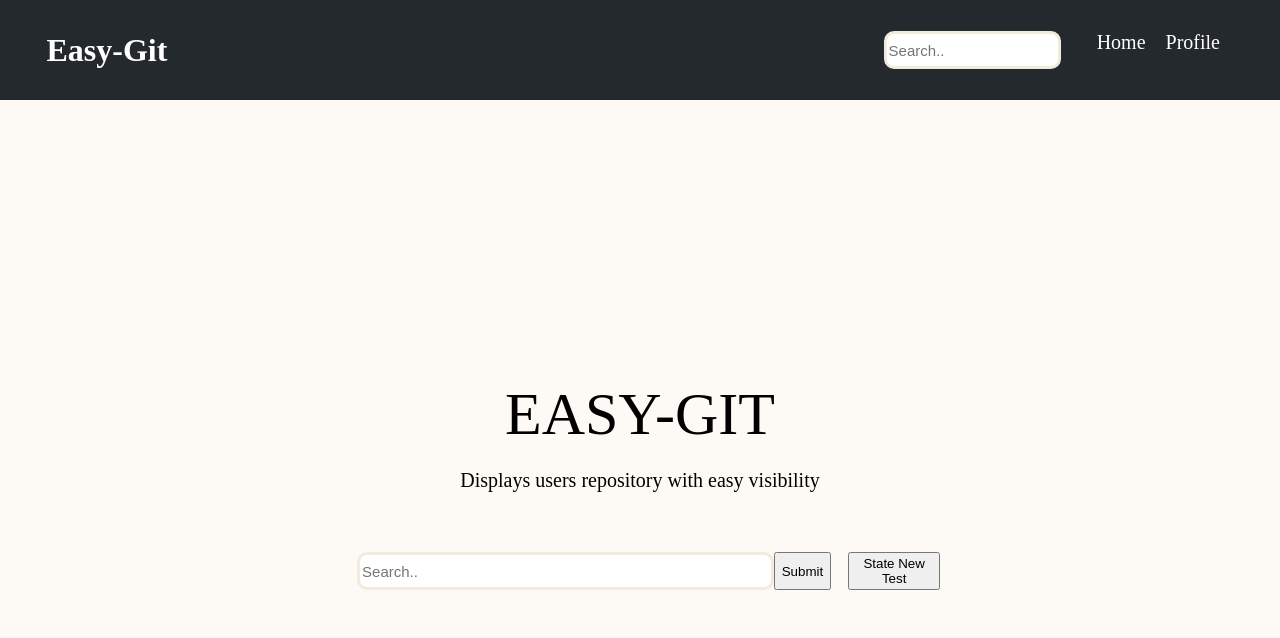
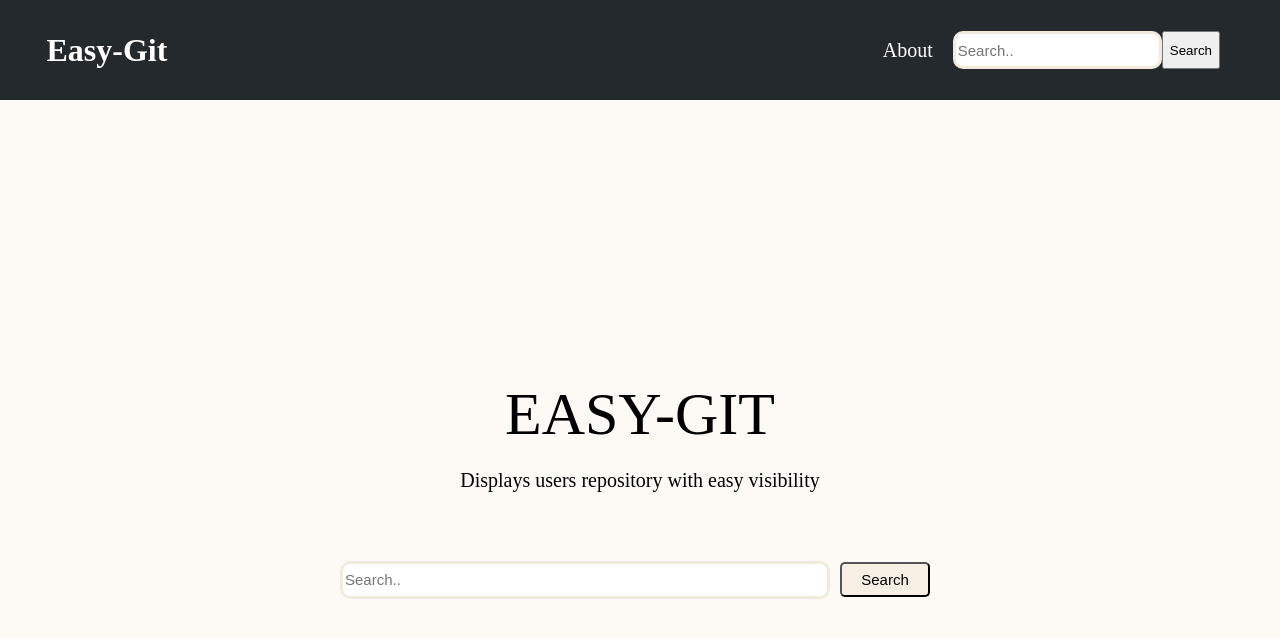
Before and after one commit to JamesTLopez/easy-git, a React (Create React App) app: page / in a window 1280 px wide. Shown: the top 638 px of the page. Built offline with nearby package versions, Linux system fonts and the light colour scheme; a web font is replaced by a local one.

Commit message:
navbar functionality

```diff
--- a/src/App.css
+++ b/src/App.css
@@ -50,15 +50,22 @@ body .navbar-container .navbar-content .logo,
   -webkit-box-pack: center;
       -ms-flex-pack: center;
           justify-content: center;
-  color: white;
   width: 300px;
   height: 100%;
 }
 
-html .navbar-container .navbar-content .logo h1,
-body .navbar-container .navbar-content .logo h1,
-#root .navbar-container .navbar-content .logo h1,
-.App .navbar-container .navbar-content .logo h1 {
+html .navbar-container .navbar-content .logo a,
+body .navbar-container .navbar-content .logo a,
+#root .navbar-container .navbar-content .logo a,
+.App .navbar-container .navbar-content .logo a {
+  text-decoration: none;
+  color: white;
+}
+
+html .navbar-container .navbar-content .logo a h1,
+body .navbar-container .navbar-content .logo a h1,
+#root .navbar-container .navbar-content .logo a h1,
+.App .navbar-container .navbar-content .logo a h1 {
   padding: 0;
   margin: 0;
   width: 150px;
@@ -103,6 +110,12 @@ html .navbar-container .navbar-content .nav-area nav ul li,
 body .navbar-container .navbar-content .nav-area nav ul li,
 #root .navbar-container .navbar-content .nav-area nav ul li,
 .App .navbar-container .navbar-content .nav-area nav ul li {
+  display: -webkit-box;
+  display: -ms-flexbox;
+  display: flex;
+  -webkit-box-align: center;
+      -ms-flex-align: center;
+          align-items: center;
   color: white;
   font-size: 20px;
   padding: 10px;
@@ -297,6 +310,9 @@ body .search-container .search-content .area .search-form form,
   -webkit-box-pack: center;
       -ms-flex-pack: center;
           justify-content: center;
+  -webkit-box-align: center;
+      -ms-flex-align: center;
+          align-items: center;
   width: 100%;
 }
 
@@ -310,6 +326,18 @@ body .search-container .search-content .area .search-form form input,
   border-radius: 10px;
   border: solid #f1eadd;
   outline: none;
+}
+
+html .search-container .search-content .area .search-form form button,
+body .search-container .search-content .area .search-form form button,
+#root .search-container .search-content .area .search-form form button,
+.App .search-container .search-content .area .search-form form button {
+  margin: 10px;
+  height: 35px;
+  width: 90px;
+  font-size: 15px;
+  border-radius: 5px;
+  background-color: #f7efe4;
 }
 
 html .profile-container,
--- a/src/App.scss
+++ b/src/App.scss
@@ -28,14 +28,19 @@ body,
                 display: flex;
                 align-items: center;
                 justify-content: center;
-                color:white;
                 width:300px;
                 height: 100%;
-                h1{
-                    padding:0;
-                    margin:0;
-                    width: 150px;
+                a{
+                    text-decoration: none;
+                    color:white;
+                    h1{
+                        padding:0;
+                        margin:0;
+                        width: 150px;
+                    }
+
                 }
+
             }
             .nav-area {
                 display: flex;
@@ -51,6 +56,8 @@ body,
                         list-style: none;
                         margin-right: 50px;
                         li{
+                            display: flex;
+                            align-items: center;
                             color:white;
                             font-size:20px;
                             padding:10px;
@@ -153,6 +160,7 @@ body,
                     form{
                         display: flex;
                         justify-content: center;
+                        align-items: center;
                         width: 100%;
                         input{
                             width: 80%;
@@ -161,6 +169,14 @@ body,
                             border-radius: 10px;
                             border: solid #f1eadd;
                             outline:none;
+                        }
+                        button{
+                            margin:10px;
+                            height: 35px;
+                            width:90px;
+                            font-size:15px;
+                            border-radius:5px;
+                            background-color:#f7efe4;
                         }
                     }
                 }
--- a/src/components/layouts/navbar.tsx
+++ b/src/components/layouts/navbar.tsx
@@ -1,45 +1,68 @@
-import React,{useState, useContext}  from "react";
-import { Link } from "react-router-dom";
-import {Isearch} from "../pages/Search"
+import React, { useState, useContext } from "react";
+import { Link ,useHistory} from "react-router-dom";
+import { Isearch } from "../pages/Search"
 import UserProvider from "../../context"
 
 
 const Navbar: React.FC = () => {
-  const [login,setLogin] = useState<Isearch>({login:''});
-  const {state,dispatch} = useContext(UserProvider);
+  const [login, setLogin] = useState<Isearch>({ login: '' });
+  const { dispatch } = useContext(UserProvider);
+  const history = useHistory();
 
-  const handleChange = (e:React.ChangeEvent<HTMLInputElement>) => {
-    setLogin({login:e.target.value});
+
+  const handleChange = (e: React.ChangeEvent<HTMLInputElement>) => {
+    setLogin({ login: e.target.value });
 
   }
 
+  const submitForm = (e: any) => {
 
-  const updateNewState = () =>{
-    dispatch({type:'UPDATE',payload:login.login});
+    fetch(`https://api.github.com/users/${login.login}`)
+      .then(res => {
+        if (res.ok) {
+          dispatch({ type: 'UPDATE_NAME', payload: login.login });
+          return res.json()
+        } else {
+          throw new Error('Not Found');
+        }
+      })
+      .then(data => {
+        dispatch({ type: 'UPDATE_INFO', payload: data });
+        fetch(data.repos_url)
+          .then(res => {return res.json()})
+          .then(repos =>{
+            dispatch({ type: 'UPDATE_REPOS', payload: repos });
+          })
+        history.push("/profile")
+      }).then(
+
+      ).catch((error) => {
+
+        console.log(error)
+      })
+    e.preventDefault();
+
   }
-
 
   return (
     <header className="navbar-container">
       <div className="navbar-content">
         <div className="logo">
-          <h1>Easy-Git</h1>
+          <Link to="/"><h1>Easy-Git</h1></Link>
         </div>
         <div className="nav-area">
           <nav>
             <ul>
               <li>
+                <Link to="/about">About</Link>
+              </li>
+              <li>
                 <div className="search-form">
-                  <form>
+                  <form onSubmit={(e) => submitForm(e)}>
                     <input type="text" onChange={handleChange} placeholder="Search.." />
+                    <button type="submit">Search</button>
                   </form>
                 </div>
-              </li>
-              <li>
-                <Link to="/">Home</Link>
-              </li>
-              <li>
-                <Link to="/profile">Profile</Link>
               </li>
             </ul>
           </nav>
--- a/src/components/pages/profile.tsx
+++ b/src/components/pages/profile.tsx
@@ -1,29 +1,17 @@
-import React,{useState, useEffect, useContext} from 'react'
+import React,{useContext} from 'react'
 
-import UserProvider, { User } from "../../context"
+import UserProvider from "../../context"
 
 
 const Profile: React.FC = () => {
     const {state} = useContext(UserProvider);
-    const [UserData,setUserData] = useState<User>()
-
-
-    useEffect(() => {
-
-        fetch(`https://api.github.com/users/${state.userLogin}`)
-        .then(res => res.json())
-        .then(data => {
-            setUserData(data)
-            console.log("i ran once")
-        })
-
-    },[])
+    const UserData = state.userInfo;
 
 
     const updateState = () =>{
         console.log(state);
 
-      }
+     }
 
 
 
@@ -32,9 +20,9 @@ const Profile: React.FC = () => {
             <div className="profile-content">
                 <div className="profile-title">
                     <div className="user-picture">
-                        <img src={UserData?.avatar_url} alt="Alt"></img>
-                        <p>{UserData?.login}</p>
-                        <p>{state.userLogin}</p>
+                        <img src={UserData.avatar_url} alt="Alt"></img>
+                        <p>{UserData.login}</p>
+
                         <button onClick={updateState}>State Changer Test</button>
                     </div>
                     <div className="user-info">
--- a/src/components/pages/search.tsx
+++ b/src/components/pages/search.tsx
@@ -1,29 +1,52 @@
-import React,{useContext, useState} from "react";
+import React, { useContext, useState } from "react";
+import { useHistory } from "react-router-dom";
 import UserProvider from '../../context'
 
+
 export interface Isearch {
-  login?:string;
+  login?: string;
 }
 
-const Search: React.FC= (props) => {
-const [login,setLogin] = useState<Isearch>({login:''});
-const {dispatch} = useContext(UserProvider);
+const Search: React.FC = () => {
 
-const handleChange = (e:React.ChangeEvent<HTMLInputElement>) => {
-  setLogin({login:e.target.value});
+  const history = useHistory();
+  const [login, setLogin] = useState<Isearch>({ login: '' });
+  const { dispatch } = useContext(UserProvider);
 
-}
 
-const sumbitForm = (e:any) =>{
 
-  dispatch({type:'UPDATE',payload:login.login});
-  e.preventDefault();
+  const handleChange = (e: React.ChangeEvent<HTMLInputElement>) => {
+    setLogin({ login: e.target.value });
+  }
 
-}
+  const submitForm = (e: any) => {
+    fetch(`https://api.github.com/users/${login.login}`)
+      .then(res => {
+        if (res.ok) {
+          dispatch({ type: 'UPDATE_NAME', payload: login.login });
+          return res.json()
+        } else {
+          throw new Error('Not Found');
+        }
+      })
+      .then(data => {
+        dispatch({ type: 'UPDATE_INFO', payload: data });
+        fetch(data.repos_url)
+          .then(res => {return res.json()})
+          .then(repos =>{
+            dispatch({ type: 'UPDATE_REPOS', payload: repos });
+          })
+        history.push("/profile")
+      }).then(
 
-const updateNewState = () =>{
-  // dispatch({type:'UPDATE',payload:login.login});
-}
+      ).catch((error) => {
+
+        console.log(error)
+      })
+    e.preventDefault();
+
+  }
+
 
 
   return (
@@ -40,12 +63,12 @@ const updateNewState = () =>{
             </div>
           </div>
           <div className="search-form">
-              <form onSubmit={(e) => sumbitForm(e)}>
-                <input type="text"  onChange={handleChange} placeholder="Search.."/>
-                <button type="submit">Submit</button>
-              </form>
+            <form onSubmit={(e) => submitForm(e)}>
+              <input type="text" onChange={handleChange} placeholder="Search.." />
+              <button type="submit">Search</button>
+            </form>
 
-                <button onClick={updateNewState}>State New Test</button>
+
           </div>
         </div>
       </div>
--- a/src/context.tsx
+++ b/src/context.tsx
@@ -2,37 +2,37 @@ import {createContext} from 'react'
 
 export interface User {
 
-    login:boolean;
-    id:number;
-    node_id:string;
-    avatar_url:string;
-    url:string;
-    html_url:string;
-    followers_url:string;
-    following_url:string;
-    gists_url:string;
-    starred_url:string;
-    subscriptions_url:string;
-    organizations_url:string;
-    repos_url:string;
-    events_url:string;
-    received_events_url:string;
-    type:string;
-    site_admin:boolean;
-    name:string;
-    company:string;
-    blog:string;
-    location:string;
-    email:string;
-    hireable:string;
-    bio:string;
-    twitter_username:string;
-    public_repos:number;
-    public_gists:number;
-    followers:number;
-    following:number;
-    created_at:string;
-    updated_at:string;
+    login?:boolean;
+    id?:number;
+    node_id?:string;
+    avatar_url?:string;
+    url?:string;
+    html_url?:string;
+    followers_url?:string;
+    following_url?:string;
+    gists_url?:string;
+    starred_url?:string;
+    subscriptions_url?:string;
+    organizations_url?:string;
+    repos_url?:string;
+    events_url?:string;
+    received_events_url?:string;
+    type?:string;
+    site_admin?:boolean;
+    name?:string;
+    company?:string;
+    blog?:string;
+    location?:string;
+    email?:string;
+    hireable?:string;
+    bio?:string;
+    twitter_username?:string;
+    public_repos?:number;
+    public_gists?:number;
+    followers?:number;
+    following?:number;
+    created_at?:string;
+    updated_at?:string;
 }
 
 
@@ -43,24 +43,42 @@ interface Iaction{
 
 export interface userState {
     userLogin?:string;
+    userInfo?:User;
+    userRepos?:[]
+
 
 }
 
 export const reducer = (state:userState,action:Iaction):userState =>{
     switch(action.type){
-        case'UPDATE':
-            console.log(action.payload)
+        case'UPDATE_NAME':
             return{
+                ...state,
                 userLogin:action.payload
+            }
+
+        case'UPDATE_INFO':
+            return{
+                ...state,
+                userInfo:action.payload
+            }
+        case'UPDATE_REPOS':
+
+            return{
+                ...state,
+                userRepos:action.payload
             }
         default:
             return state
     }
+
 }
 
 
 export const initState:userState = {
-    userLogin:"JamesTLopez"
+    userLogin:"",
+    userInfo:{},
+    userRepos:[]
 }
 
 
```
Also changed, not shown: 1 other file (tests, documents, lock files or other folders).
